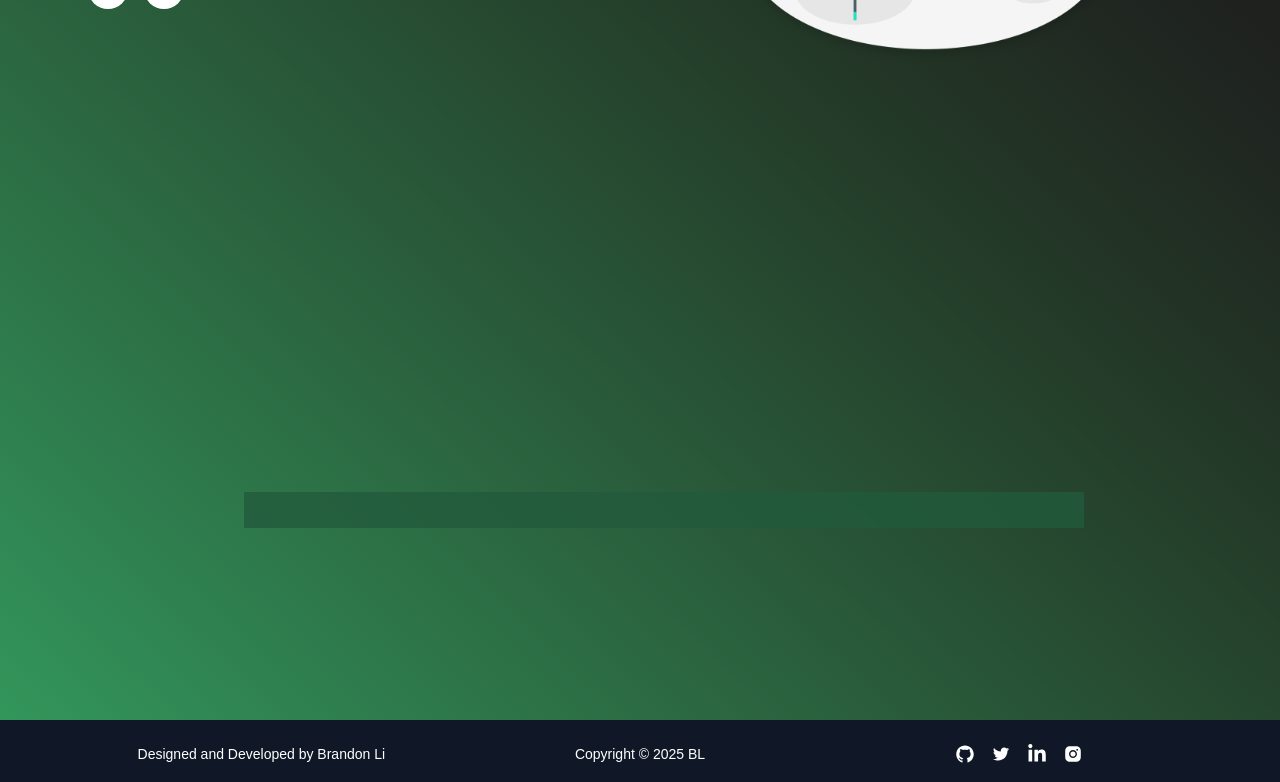
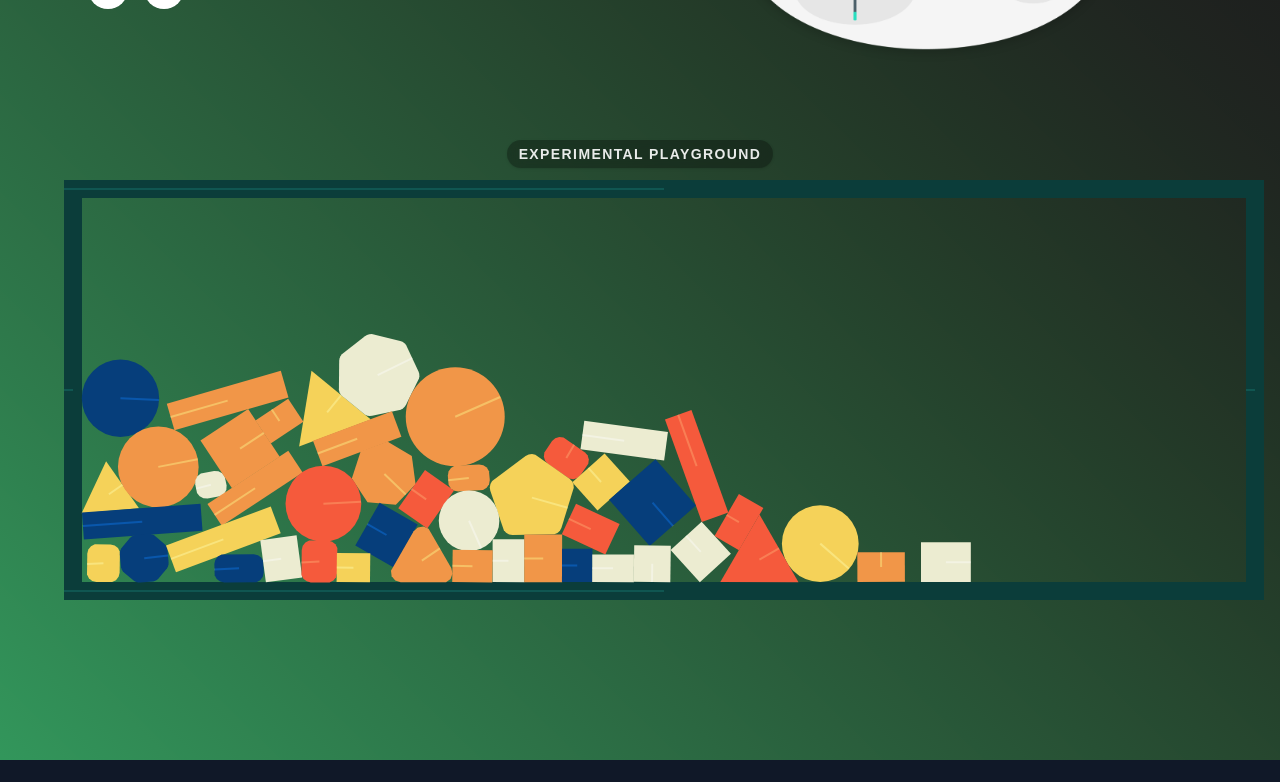
Before and after one commit to BrandonLee-Waikato/BrandonLi-Portfolio, a Next.js app: page / in a window 1280 px wide. Shown: the part 420-1202 px from the top of the page. Built offline with nearby package versions, Linux system fonts and the light colour scheme.

Commit message:
Try to fix favicon

```diff
--- a/src/app/MatterCanvas.tsx
+++ b/src/app/MatterCanvas.tsx
@@ -1,85 +1,180 @@
+// src/app/MatterCanvas.tsx
 'use client'
 
-import { useRef, useEffect } from 'react'
-import Matter from 'matter-js'
+import { useEffect, useRef } from 'react'
+import {
+    Engine,
+    Render,
+    Runner,
+    Composites,
+    Common,
+    MouseConstraint,
+    Mouse,
+    Composite,
+    Bodies,
+} from 'matter-js'
+import type { Body as MatterBody, Render as MatterRenderType } from 'matter-js'
 
-interface MatterCanvasProps {
+type Props = {
     width?: number
     height?: number
+    className?: string
+    wallThickness?: number
+    borderColor?: string
+    title?: string
+    titleClassName?: string
 }
-export default function MatterCanvas({ width = 1200, height = 420 }: MatterCanvasProps) {
-    const canvasRef = useRef<HTMLCanvasElement>(null)
+
+// Render type with textures map (avoid `any`)
+type RenderWithTextures = MatterRenderType & {
+    textures: Record<string, unknown>
+}
+
+export default function MatterCanvas({
+                                         width = 1200,
+                                         height = 420,
+                                         className,
+                                         wallThickness = 18,
+                                         borderColor = '#0f172a',
+                                         title = 'Experimental Playground',
+                                         titleClassName,
+                                     }: Props) {
+    const containerRef = useRef<HTMLDivElement>(null)
 
     useEffect(() => {
-        const { Engine, Render, Runner, World, Bodies, Mouse, MouseConstraint, Events } = Matter
+        const container = containerRef.current
+        if (!container) return
+        while (container.firstChild) container.removeChild(container.firstChild)
 
+        // engine & renderer
         const engine = Engine.create()
         const world = engine.world
-
-        // 渲染到自定义canvas
         const render = Render.create({
-            canvas: canvasRef.current!,
-            engine: engine,
+            element: container,
+            engine,
             options: {
                 width,
                 height,
+                background: 'transparent',
                 wireframes: false,
-                background: 'rgba(0,0,0,0)', // 半透明白色背景
-            }
+                showAngleIndicator: true,
+                pixelRatio: typeof window !== 'undefined' ? window.devicePixelRatio : 1,
+            },
         })
-
-        // ground（深绿色半透明）
-        const ground = Bodies.rectangle(
-            width / 2, height - 50, width * 0.7, 36,
-            {
-                isStatic: true,
-                render: { fillStyle: 'rgba(34,90,60,0.8)' }
-            }
-        )
-        World.add(world, ground)
-
-        // 鼠标拖拽添加物体
-        const mouse = Mouse.create(render.canvas)
-        const mouseConstraint = MouseConstraint.create(engine, {
-            mouse,
-            constraint: { stiffness: 0.2, render: { visible: false } }
-        })
-        World.add(world, mouseConstraint)
-
-        let timer = 0
-        Events.on(mouseConstraint, 'mousemove', function () {
-            if (mouseConstraint.mouse.button === 0) {
-                timer++
-                if (timer > 8) {
-                    timer = 0
-                    const box = Bodies.rectangle(
-                        mouse.position.x, mouse.position.y, 54, 54,
-                        { restitution: 0.7, render: { fillStyle: 'rgba(105,224,99,0.5)' } }
-                    )
-                    World.add(world, box)
-                }
-            }
-        })
-        Events.on(mouseConstraint, 'mouseup', function () { timer = 0 })
 
         Render.run(render)
         const runner = Runner.create()
         Runner.run(runner, engine)
 
-        // 清理
+        // bodies (mixed demo)
+        const padding = wallThickness + 20
+        const stack = Composites.stack(
+            padding,
+            padding,
+            10,
+            5,
+            0,
+            0,
+            (x: number, y: number): MatterBody => {
+                const sides = Math.round(Common.random(1, 8))
+                let chamfer: { radius: number } | null = null
+                if (sides > 2 && Common.random() > 0.7) chamfer = { radius: 10 }
+
+                if (Math.round(Common.random(0, 1)) === 0) {
+                    if (Common.random() < 0.8) {
+                        return Bodies.rectangle(
+                            x,
+                            y,
+                            Common.random(25, 50),
+                            Common.random(25, 50),
+                            { chamfer: chamfer || undefined }
+                        )
+                    } else {
+                        return Bodies.rectangle(
+                            x,
+                            y,
+                            Common.random(80, 120),
+                            Common.random(25, 30),
+                            { chamfer: chamfer || undefined }
+                        )
+                    }
+                }
+                return Bodies.polygon(
+                    x,
+                    y,
+                    sides,
+                    Common.random(25, 50),
+                    { chamfer: chamfer || undefined }
+                )
+            }
+        )
+        Composite.add(world, stack)
+
+        // walls as border with custom color/thickness
+        const t = wallThickness
+        Composite.add(world, [
+            Bodies.rectangle(width / 2, t / 2, width, t, {
+                isStatic: true,
+                render: { fillStyle: borderColor, strokeStyle: borderColor },
+            }),
+            Bodies.rectangle(width / 2, height - t / 2, width, t, {
+                isStatic: true,
+                render: { fillStyle: borderColor, strokeStyle: borderColor },
+            }),
+            Bodies.rectangle(width - t / 2, height / 2, t, height, {
+                isStatic: true,
+                render: { fillStyle: borderColor, strokeStyle: borderColor },
+            }),
+            Bodies.rectangle(t / 2, height / 2, t, height, {
+                isStatic: true,
+                render: { fillStyle: borderColor, strokeStyle: borderColor },
+            }),
+        ])
+
+        // mouse control
+        const mouse = Mouse.create(render.canvas)
+        const mouseConstraint = MouseConstraint.create(engine, {
+            mouse,
+            constraint: { stiffness: 0.2, render: { visible: false } },
+        })
+        Composite.add(world, mouseConstraint)
+// narrow types instead of using bare expressions
+        const renderWT: RenderWithTextures = render as unknown as RenderWithTextures;
+        const renderWithMouse: { mouse: Mouse } = render as unknown as { mouse: Mouse };
+        renderWithMouse.mouse = mouse;
+
+        Render.lookAt(render, { min: { x: 0, y: 0 }, max: { x: width, y: height } })
+
+        // cleanup on unmount
         return () => {
             Render.stop(render)
             Runner.stop(runner)
+            Engine.clear(engine)
+            render.canvas.remove()
+
+            // clear loaded textures without `any`
+            const textures = renderWT.textures;
+            for (const key of Object.keys(textures)) {
+                delete textures[key]
+            }
         }
-    }, [width, height])
+    }, [width, height, wallThickness, borderColor])
 
     return (
-        <canvas
-            ref={canvasRef}
-            width={width}
-            height={height}
-            // className="rounded-2xl shadow-lg mx-auto block"
-            style={{ background: 'rgba(0,0,0,0)' }}
-        />
+        <div ref={containerRef} className={`relative ${className ?? ''}`}>
+            {/* title overlay */}
+            {title && (
+                <div
+                    className={
+                        `pointer-events-none select-none absolute top-2 left-1/2 -translate-x-1/2
+             text-xs md:text-sm font-semibold tracking-widest uppercase
+             text-white/90 bg-black/30 backdrop-blur px-3 py-1 rounded-full shadow` +
+                        (titleClassName ? ` ${titleClassName}` : '')
+                    }
+                >
+                    {title}
+                </div>
+            )}
+        </div>
     )
 }
--- a/src/app/page.tsx
+++ b/src/app/page.tsx
@@ -62,9 +62,23 @@ export default function Home() {
                 </div>
             </div>
             {/* 底部横幅式物理引擎区域 */}
-            <div className="w-full flex justify-center mt-20">
-                <div className="w-full max-w-6xl">
-                    <MatterCanvas width={1200} height={420} />
+            <div className="w-full flex flex-col items-center mt-20">
+                {/* title above the frame */}
+                <span
+                    className="inline-block text-xs md:text-sm font-semibold tracking-widest uppercase
+               text-white/90 bg-black/30 backdrop-blur px-3 py-1 rounded-full shadow"
+                >
+    Experimental Playground
+  </span>
+
+                <div className="w-full max-w-6xl mt-3">
+                    <MatterCanvas
+                        width={1200}
+                        height={420}
+                        wallThickness={18}
+                        borderColor="#0b3d3a"  // optional: darker green border
+                        title=""               // turn off internal overlay title
+                    />
                 </div>
             </div>
 
```
